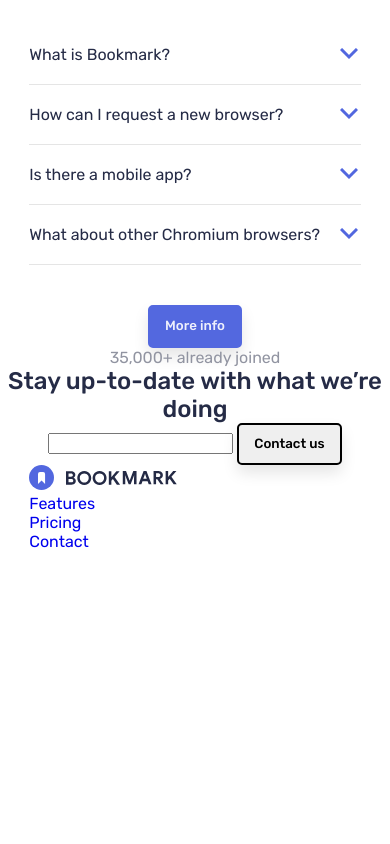
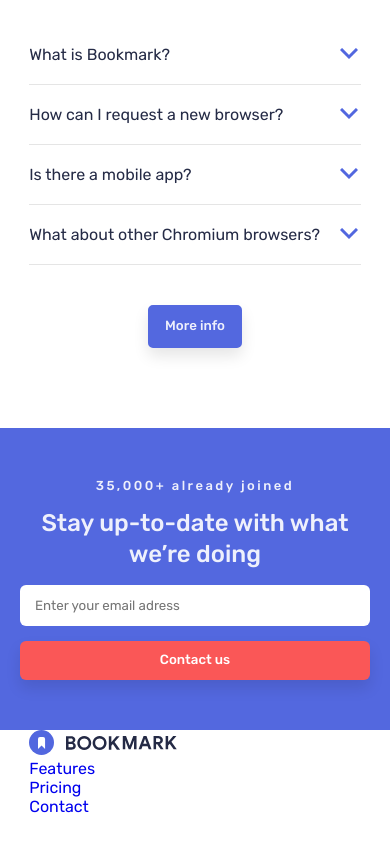
Before and after one commit to hadzistancic/bookmark_landing_page, a website: page index.html in a window 390 px wide. Shown: the part 3346-4190 px from the top of the page. Before the commit the page ends 3925 px from the top, so only its background shows below. Drawn offline with Linux system fonts and the light colour scheme.

Commit message:
contact section mobile

```diff
--- a/index.html
+++ b/index.html
@@ -203,13 +203,15 @@
         </section>
     </div>
     <section class="section section--contact">
-        <p class="section__smallprint">35,000+ already joined</p>
-        <h2 class="section--contact__title">Stay up-to-date with what we’re doing</h2>
-        <div class="section--contact__input-wrapper">
-            <input type="text" class="section--contact__input">
-            <button class="btn btn--submit">
-                Contact us
-            </button>
+        <div class="section--contact__wrapper">
+            <p class="section--contact__smallprint">35,000+ already joined</p>
+            <h2 class="section--contact__title">Stay up-to-date with what we’re doing</h2>
+            <div class="section--contact__input-wrapper">
+                <input type="text" class="section--contact__input" placeholder="Enter your email adress">
+                <button class="btn btn--submit">
+                    Contact us
+                </button>
+            </div>
         </div>
     </section>
     <footer class="footer">
--- a/scss/components/_buttons.scss
+++ b/scss/components/_buttons.scss
@@ -39,3 +39,10 @@
 		}
 	}
 }
+
+.btn--submit {
+	border: none;
+	background-color: $soft-red;
+	color: #fff;
+	border-radius: 6px;
+}
--- /dev/null
+++ b/scss/layout/_contact.scss
@@ -0,0 +1,39 @@
+.section--contact {
+	color: rgba(#fff, 0.9);
+	margin-top: 80px;
+	padding: 50px 20px;
+	background-color: $soft-blue;
+
+	&__wrapper {
+		width: 100%;
+		max-width: 400px;
+		margin: 0 auto;
+	}
+
+	&__smallprint {
+		font-size: 13px;
+		font-weight: 500;
+		letter-spacing: 2.5px;
+		margin-bottom: 15px;
+	}
+
+	&__title {
+		color: rgba(#fff, 0.9);
+		line-height: 1.3;
+		margin-bottom: 15px;
+	}
+
+	&__input-wrapper {
+		display: flex;
+		flex-direction: column;
+	}
+
+	&__input {
+		padding: 13px 15px;
+		border: none;
+		border-radius: 6px;
+		font-family: inherit;
+		outline: none;
+		margin-bottom: 15px;
+	}
+}
--- a/scss/main.scss
+++ b/scss/main.scss
@@ -12,3 +12,4 @@
 @import "./layout/hero";
 @import "./layout/features";
 @import "./layout/download";
+@import "./layout/contact";
```
Also changed, not shown: dist/style.css, 1 other file.
